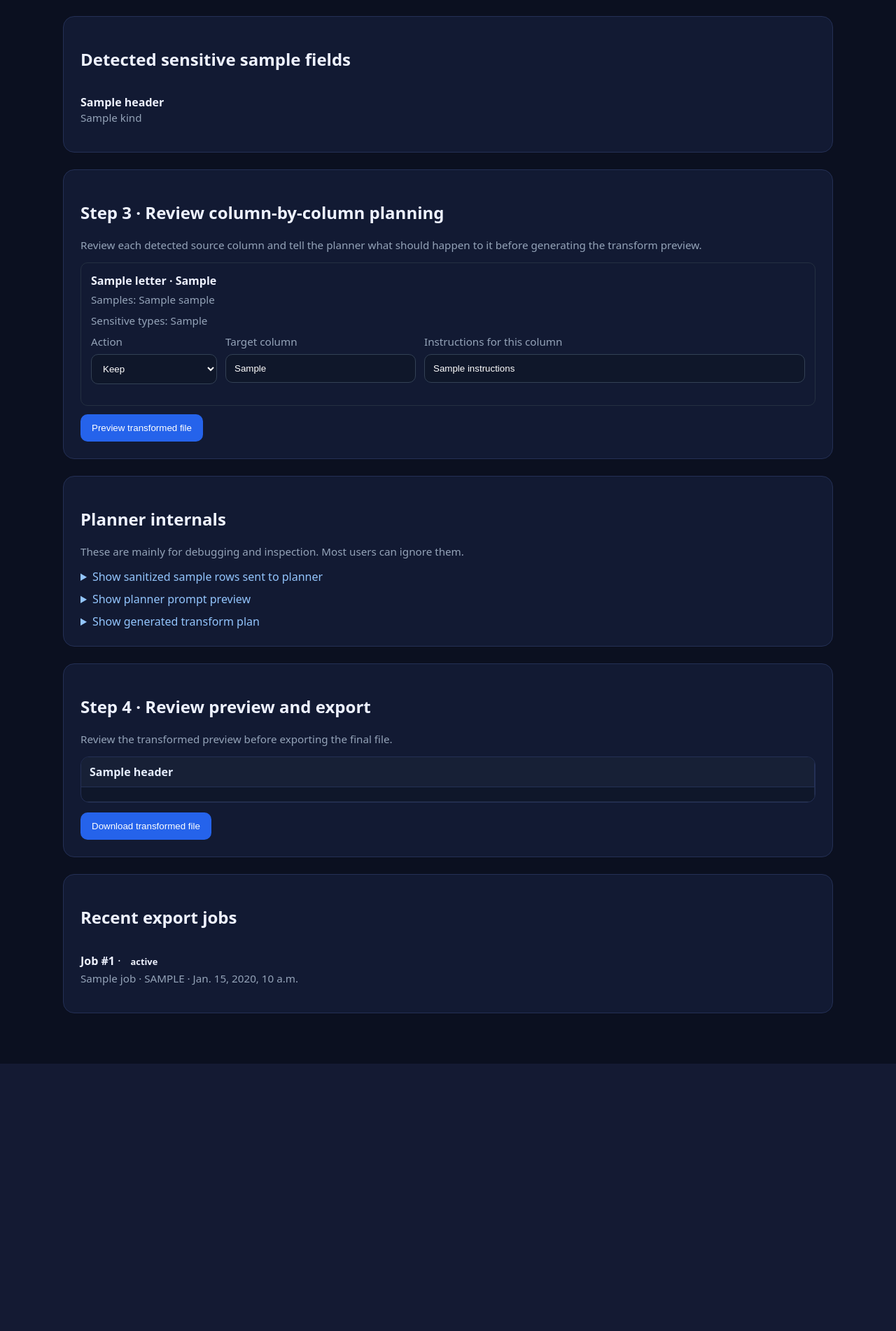
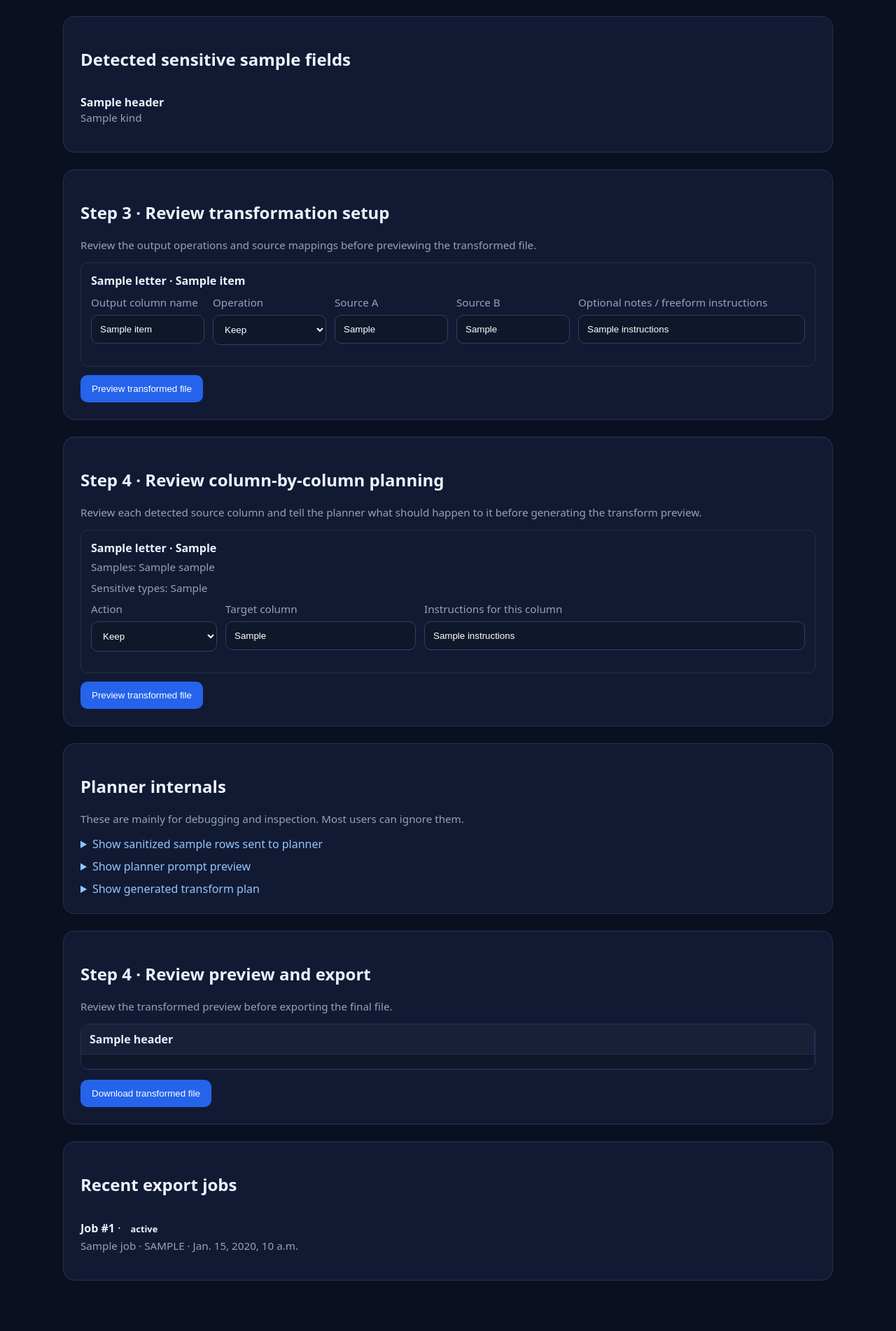
Before and after one commit to normandmickey/docstore-rag, a Django app: template templates/dashboard/spreadsheet_transformer.html in a window 1280 px wide. Shown: the part 2491-4393 px from the top of the page at 70% size. Before the commit the page ends 4011 px from the top, so only its background shows below. Run offline with Django 5.2, Linux system fonts and the light colour scheme; tables that the repository leaves empty hold one stand-in row (values such as "Sample post"); the template is opened without the code that fills it: values that come from a table or form of the project are taken from there, most other values are stand-ins (such as "Sample title", 1, 10 or a date in 2020); data that the repository does not hold is empty; parts of the project's set-up code (start-up, migrations or seed data) failed here and were passed over.

Commit message:
Preserve spreadsheet transform setup into preview

```diff
--- a/templates/dashboard/spreadsheet_transformer.html
+++ b/templates/dashboard/spreadsheet_transformer.html
@@ -171,9 +171,74 @@
 </div>
 {% endif %}
 
+{% if spreadsheet_transform_output_plan %}
+<div class="card">
+  <h2>Step 3 · Review transformation setup</h2>
+  <p class="meta">Review the output operations and source mappings before previewing the transformed file.</p>
+  <form method="post" enctype="multipart/form-data" id="spreadsheet-transform-preview-form">
+    {% csrf_token %}
+    {% for field in spreadsheet_transform_form %}
+      {% if field.name == 'has_prepared_file' %}
+        {{ field }}
+      {% elif field.name == 'transform_request' or field.name == 'strict_sanitization' or field.name == 'export_format' %}
+        <input type="hidden" name="{{ field.name }}" value="{{ field.value|default_if_none:'' }}">
+      {% endif %}
+    {% endfor %}
+    <input type="hidden" name="output_plan_total" value="{{ spreadsheet_transform_output_plan|length }}">
+    {% for item in spreadsheet_transform_output_plan %}
+      <div class="row" style="border:1px solid #243041; border-radius:10px; padding:14px; margin-bottom:12px;">
+        <strong>{% if item.letter %}{{ item.letter }} · {% endif %}{{ item.name }}</strong>
+        <div style="display:grid; grid-template-columns: 1fr 1fr 1fr 1fr 2fr; gap:12px; align-items:start; margin-top:10px;">
+          <label>
+            <div class="meta">Output column name</div>
+            <input type="text" name="output_plan_{{ forloop.counter0 }}_name" value="{{ item.name }}">
+          </label>
+          <label>
+            <div class="meta">Operation</div>
+            <select name="output_plan_{{ forloop.counter0 }}_operation">
+              <option value="keep" {% if item.operation == 'keep' %}selected{% endif %}>Keep</option>
+              <option value="rename" {% if item.operation == 'rename' %}selected{% endif %}>Rename</option>
+              <option value="multiply" {% if item.operation == 'multiply' %}selected{% endif %}>Multiply</option>
+              <option value="divide" {% if item.operation == 'divide' %}selected{% endif %}>Divide</option>
+              <option value="add" {% if item.operation == 'add' %}selected{% endif %}>Add</option>
+              <option value="subtract" {% if item.operation == 'subtract' %}selected{% endif %}>Subtract</option>
+              <option value="derive" {% if item.operation == 'derive' %}selected{% endif %}>Derive / custom</option>
+            </select>
+          </label>
+          <label>
+            <div class="meta">Source A</div>
+            <input type="text" name="output_plan_{{ forloop.counter0 }}_source_a" value="{{ item.source_a|default:'' }}">
+          </label>
+          <label>
+            <div class="meta">Source B</div>
+            <input type="text" name="output_plan_{{ forloop.counter0 }}_source_b" value="{{ item.source_b|default:'' }}">
+          </label>
+          <label>
+            <div class="meta">Optional notes / freeform instructions</div>
+            <input type="text" name="output_plan_{{ forloop.counter0 }}_instructions" value="{{ item.instructions }}">
+          </label>
+        </div>
+        <input type="hidden" name="output_plan_{{ forloop.counter0 }}_source_hint" value="{{ item.source_hint }}">
+      </div>
+    {% endfor %}
+
+    {% if spreadsheet_transform_column_plan %}
+      <input type="hidden" name="column_plan_total" value="{{ spreadsheet_transform_column_plan|length }}">
+      {% for item in spreadsheet_transform_column_plan %}
+        <input type="hidden" name="column_plan_{{ forloop.counter0 }}_source_column" value="{{ item.source_column }}">
+        <input type="hidden" name="column_plan_{{ forloop.counter0 }}_action" value="{{ item.action }}">
+        <input type="hidden" name="column_plan_{{ forloop.counter0 }}_target_column" value="{{ item.target_column }}">
+        <input type="hidden" name="column_plan_{{ forloop.counter0 }}_instructions" value="{{ item.instructions }}">
+      {% endfor %}
+    {% endif %}
+    <button type="submit" name="action" value="preview">Preview transformed file</button>
+  </form>
+</div>
+{% endif %}
+
 {% if spreadsheet_transform_column_plan %}
 <div class="card">
-  <h2>Step 3 · Review column-by-column planning</h2>
+  <h2>Step 4 · Review column-by-column planning</h2>
   <p class="meta">Review each detected source column and tell the planner what should happen to it before generating the transform preview.</p>
   <form method="post" enctype="multipart/form-data" id="spreadsheet-transform-preview-form">
     {% csrf_token %}
```
